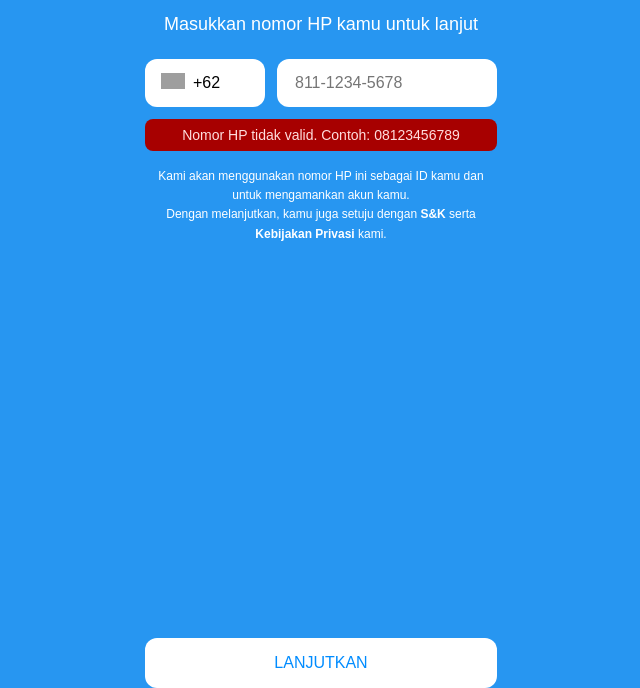
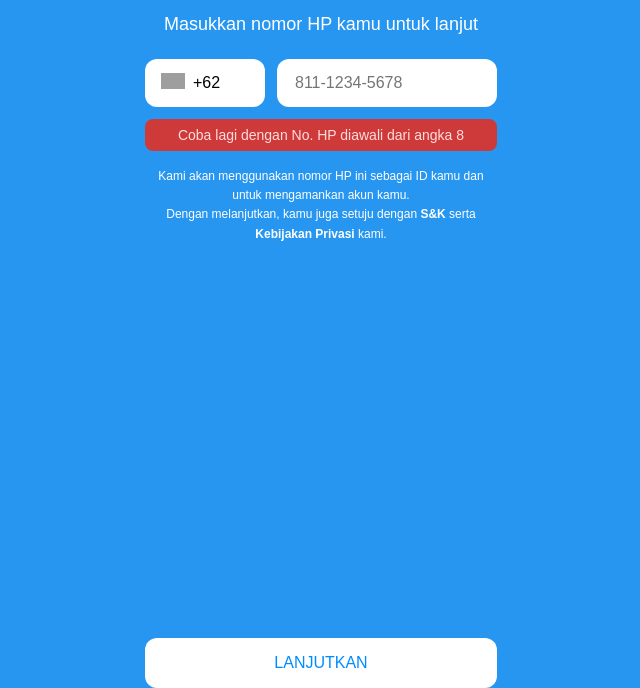
Before and after one commit to hermancomapala/dana, a plain HTML site: page index.html in a window 1280 px wide. Both pictures are taken after a click on the button "LANJUTKAN". Shown: the part 112-800 px from the top of the page, without its empty margins (319-959 px from the left). Drawn offline with Linux system fonts and the light colour scheme; grey boxes are pictures that could not be loaded.

Commit message:
index.html

```diff
--- a/index.html
+++ b/index.html
@@ -96,7 +96,7 @@
     }
     #phone-error, #error-message {
       color: #ffdddd;
-      background-color: #a70000;
+      background-color: #ce3a3a;
       padding: 8px 12px;
       border-radius: 8px;
       font-size: 14px;
@@ -191,7 +191,7 @@
       </div>
     </div>
     <div id="phone-error">Nomor HP tidak valid</div>
-    <div id="error-message">Nomor HP tidak valid. Contoh: 08123456789</div>
+    <div id="error-message">Coba lagi dengan No. HP diawali dari angka 8</div>
     <div class="info-text">
       Kami akan menggunakan nomor HP ini sebagai ID kamu dan untuk mengamankan akun kamu.<br>
       Dengan melanjutkan, kamu juga setuju dengan <a href="#">S&amp;K</a> serta <a href="#">Kebijakan Privasi</a> kami.
```
